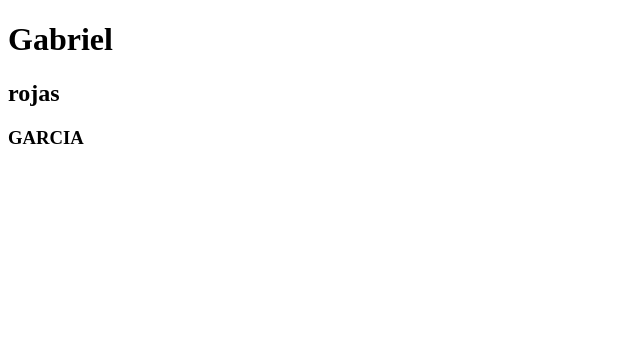
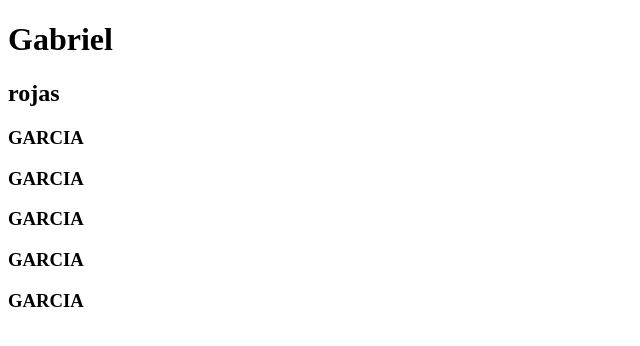
Before and after one commit to gabriel6arcia/Ejercicio-Git, a plain HTML site: page index.html in a window 1280 px wide. Shown: the whole page, without its empty margins (0-640 px from the left). Drawn offline with Linux system fonts and the light colour scheme.

Commit message:
Update index.html

```diff
--- a/index.html
+++ b/index.html
@@ -12,6 +12,11 @@
     <h2>rojas</h2>
     <p></p>
     <H3>GARCIA</H3>
+     <H3>GARCIA</H3>
+     <H3>GARCIA</H3>
+     <H3>GARCIA</H3>
+     <H3>GARCIA</H3>
+
 
 </body>
 </html>
```
